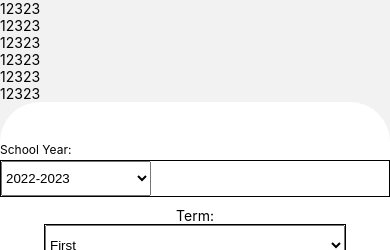
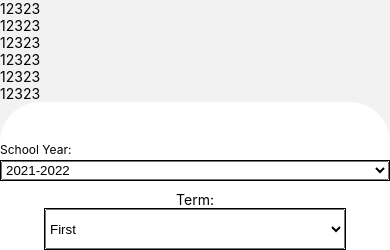
Before and after one commit to reynaldomimis/icct-online-portal, a React Native app: screen / in a window 390 px wide. Shown: the top 250 px of the page. Built offline with nearby package versions, Linux system fonts and the light colour scheme.

Commit message:
School year font size fix

```diff
--- a/src/screens/SectionOfferingScreen/SchoolYear.js
+++ b/src/screens/SectionOfferingScreen/SchoolYear.js
@@ -3,26 +3,31 @@ import { View, StyleSheet, Text } from "react-native";
 import { Picker } from "@react-native-picker/picker";
 
 const SchoolYear = () => {
-  const [selectedValue, setSelectedValue] = useState("");
+  const [selectedYear, setSelectedYear] = useState();
+
   return (
     <View>
       <Text style={styles.headtext}>School Year:</Text>
       <View style={styles.pickerborder}>
         <Picker
-          mode="dropdown"
-          selectedValue={selectedValue}
-          onValueChange={(itemValue, itemIndex) => setSelectedValue(itemValue)}
-          style={{ width: 150, height: 35, }}
-          itemStyle={{}}
+          selectedValue={selectedYear}
+          onValueChange={(itemValue, itemIndex) => setSelectedYear(itemValue)}
         >
-
-          <Picker.Item label="2022-2023" value="" />
-          <Picker.Item label="2023-2024" value="" />
+          <Picker.Item
+            style={{ fontSize: 10 }}
+            label="2021-2022"
+            value="2021-2022"
+          />
+          <Picker.Item
+            style={{ fontSize: 10 }}
+            label="2022-2023"
+            value="2022-2023"
+          />
         </Picker>
       </View>
     </View>
   );
-}
+};
 
 const styles = StyleSheet.create({
   headtext: {
@@ -32,7 +37,6 @@ const styles = StyleSheet.create({
   },
   pickerborder: {
     borderWidth: 1,
-    fontSize: 30,
   },
 });
 
--- a/src/screens/SectionOfferingScreen/ViewSection.js
+++ b/src/screens/SectionOfferingScreen/ViewSection.js
@@ -20,8 +20,8 @@ export default class ViewSection extends Component {
         <Text>SECTION: OLENGL007</Text>
         <ScrollView horizontal={true}>
         <Table borderStyle={{borderWidth: 2, borderColor: 'black'}}>
-          <Row data={state.tableHead} widthArr={[100,100,100,100,100,100,100,100,100,100,100,100]} textStyle={styles.text} style={styles.head} />
-          <Rows data={state.tableData} widthArr={[100,100,100,100,100,100,100,100,100,100,100,100]} textStyle={styles.text} style={styles.row}/>
+          <Row data={state.tableHead} widthArr={[100,100,100,100,100,100,100,100,100,100,100,100]} style={styles.head} />
+          <Rows data={state.tableData} widthArr={[100,100,100,100,100,100,100,100,100,100,100,100]} style={styles.row}/>
         </Table>
         </ScrollView>
       </View>
```
Also changed, not shown: src/screens/SectionOfferingScreen/ParentSection.js (+5 -3 lines).
